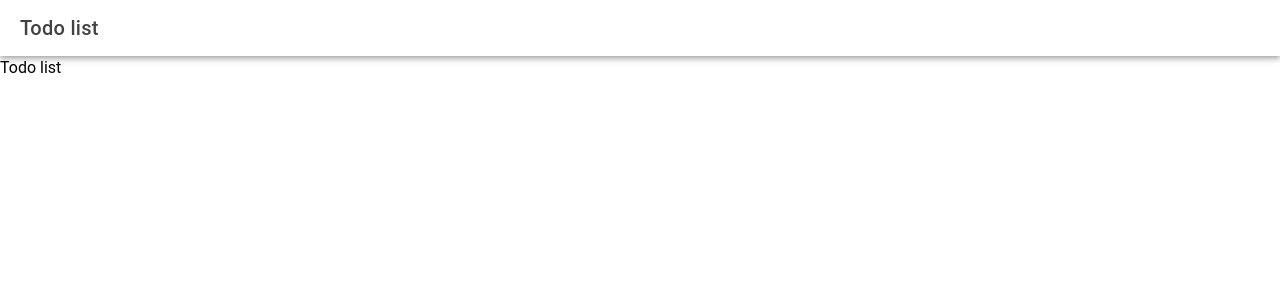
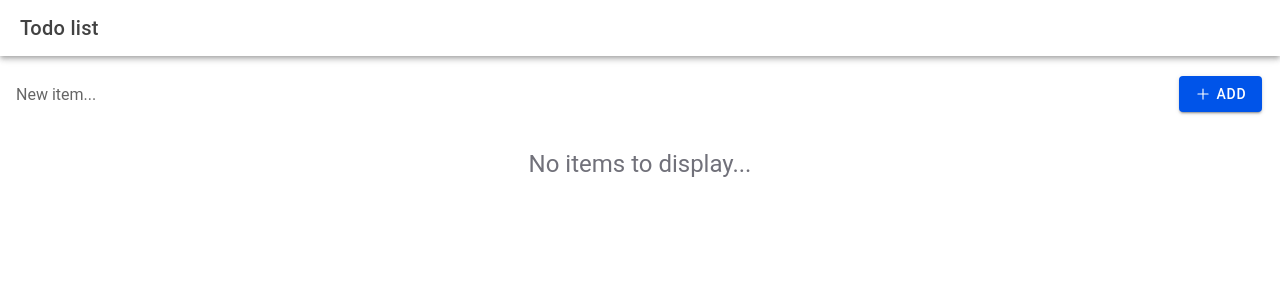
Before and after one commit to Nathanthanthan/ionic-todo-app, a React (Vite) app: page /home in a window 1280 px wide. Shown: the top 300 px of the page. Built offline with nearby package versions, Linux system fonts and the light colour scheme.

Commit message:
feat(TodoList): :sparkles: Basic todo list implementation

```diff
--- a/src/components/Index.tsx
+++ /dev/null
@@ -1,7 +0,0 @@
-export default function ToDoList() {
-	return (
-		<div>
-			Todo list
-		</div>
-	);
-};
--- /dev/null
+++ b/src/components/TodoItem.tsx
@@ -0,0 +1,45 @@
+import { IonCheckboxCustomEvent } from "@ionic/core";
+import { CheckboxChangeEventDetail, IonButton, IonCheckbox, IonIcon, IonItem, IonReorder } from "@ionic/react";
+import { useState } from "react";
+import { trashBin } from 'ionicons/icons';
+
+export type TTodoItem = {
+  id: number;
+  name: string;
+};
+
+type TProps = Readonly<{
+  item: TTodoItem;
+  onDeleteBtnClick: (itemId: number) => void;
+}>;
+
+export default function TodoItem({ item, onDeleteBtnClick }: TProps) {
+  const [isChecked, setIsChecked] = useState<boolean>(false);
+
+  const onCheckboxChange = (e: IonCheckboxCustomEvent<CheckboxChangeEventDetail>) => {
+    setIsChecked(e.target.checked);
+  };
+
+  return (
+    <IonItem>
+      <IonCheckbox
+        justify="start"
+        labelPlacement="end"
+        className={isChecked ? 'text-muted-foreground line-through' : undefined}
+        checked={isChecked}
+        onIonChange={onCheckboxChange}
+      >
+        {item.name}
+      </IonCheckbox>
+
+      <IonButton
+        color="danger"
+        onClick={() => onDeleteBtnClick(item.id)}
+      >
+        <IonIcon icon={trashBin} />
+      </IonButton>
+
+      <IonReorder slot="end" />
+    </IonItem>
+  );
+};
--- /dev/null
+++ b/src/components/TodoList.tsx
@@ -0,0 +1,93 @@
+import { InputInputEventDetail, IonInputCustomEvent, ItemReorderEventDetail } from "@ionic/core";
+import {
+  IonButton,
+  IonContent,
+  IonIcon,
+  IonInput,
+  IonList,
+  IonReorderGroup,
+} from "@ionic/react";
+import { useState } from "react";
+
+import TodoItem, { TTodoItem } from "./TodoItem";
+import { add } from "ionicons/icons";
+
+export default function ToDoList() {
+  const [currentId, setCurrentId] = useState<number>(0);
+  const [newItemName, setNewItemName] = useState<string | null>(null);
+
+  const [todoItemList, setTodoItemList] = useState<TTodoItem[]>([]);
+
+  const onNewItemFieldChange = (e: IonInputCustomEvent<InputInputEventDetail>) => {
+    if (typeof e.target.value === "number" || e.target.value === undefined) return;
+
+    setNewItemName(e.target.value);
+  };
+
+  const addItem = () => {
+    if (!newItemName) return;
+
+    setTodoItemList([...todoItemList, { name: newItemName, id: currentId }]);
+
+    setCurrentId(currentId + 1);
+    setNewItemName(null);
+  };
+
+  const removeItem = (itemId: number) => {
+    const updatedTodoItemList = [...todoItemList];
+
+    const index = todoItemList.findIndex(item => item.id === itemId);
+    updatedTodoItemList.splice(index, 1);
+
+    setTodoItemList(updatedTodoItemList);
+  };
+
+  const handleReorder = (event: CustomEvent<ItemReorderEventDetail>) => {
+    event.detail.complete();
+  }
+
+  return (
+    <IonContent className="ion-padding">
+      <div className="flex gap-4 pb-4">
+        <IonInput
+          placeholder="New item..."
+          value={newItemName}
+          onIonInput={onNewItemFieldChange}
+          onIonChange={addItem}
+        />
+
+        <IonButton onClick={addItem}>
+          <span className="flex items-center gap-1">
+            <IonIcon
+              icon={add}
+              className="text-lg"
+            />
+
+            Add
+          </span>
+        </IonButton>
+      </div>
+
+      <IonList className="rounded">
+        <IonReorderGroup
+          disabled={false}
+          onIonItemReorder={handleReorder}
+        >
+          {todoItemList.length ? (
+            todoItemList.map(todoItem => (
+              <TodoItem
+                key={`todoList-todoItem[${todoItem.id}]`}
+                item={todoItem}
+                onDeleteBtnClick={removeItem}
+              />
+            ))
+          ) : (
+            <h2 className="flex justify-center w-full py-2 text-muted-foreground">
+              No items to display...
+            </h2>
+          )}
+        </IonReorderGroup>
+      </IonList>
+    </IonContent>
+  );
+};
--- a/src/pages/Home.tsx
+++ b/src/pages/Home.tsx
@@ -1,5 +1,5 @@
 import { IonContent, IonHeader, IonPage, IonTitle, IonToolbar } from '@ionic/react';
-import ToDoList from '../components/Index';
+import TodoList from '../components/TodoList';
 import './Home.css';
 
 const Home: React.FC = () => {
@@ -20,7 +20,7 @@ const Home: React.FC = () => {
 					</IonToolbar>
 				</IonHeader>
 
-				<ToDoList />
+				<TodoList />
 			</IonContent>
 		</IonPage>
 	);
```
